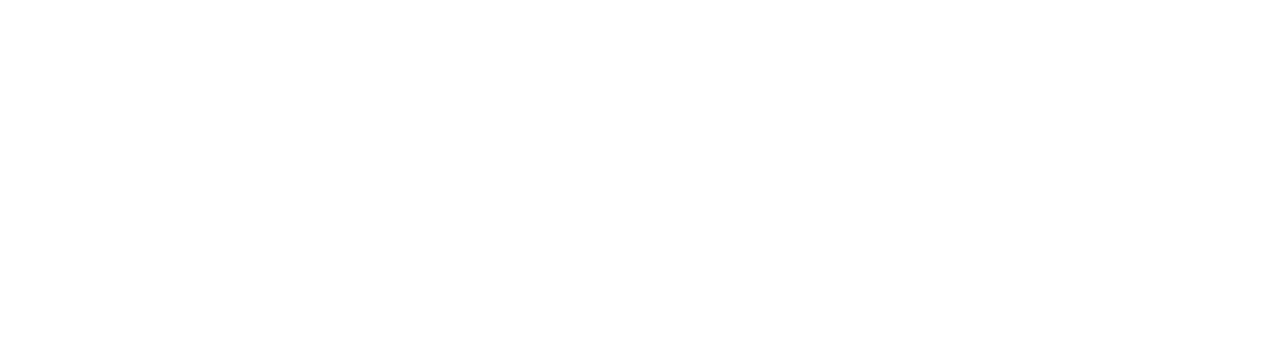
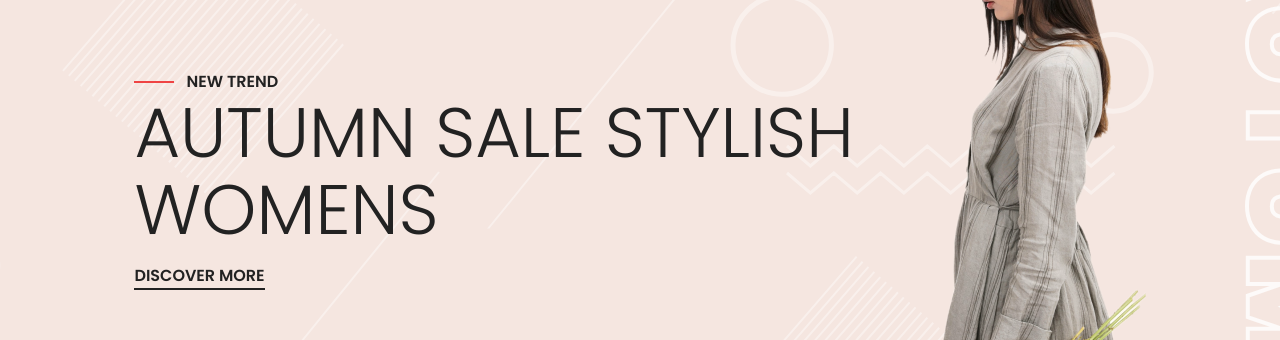
Before and after one commit to kechavez07/web, a React (Create React App) app: page / in a window 1280 px wide. Shown: the part 220-560 px from the top of the page. Built offline with nearby package versions, Linux system fonts and the light colour scheme; no server answers.

Commit message:
correccion

```diff
--- a/package.json
+++ b/package.json
@@ -41,6 +41,6 @@
     "postcss": "^8.4.19",
     "react-icons": "^4.6.0",
     "react-router-dom": "^6.4.3",
-    "tailwindcss": "^3.2.4"
+    "tailwindcss": "^3.3.3"
   }
 }
--- a/src/components/Hero.js
+++ b/src/components/Hero.js
@@ -1,7 +1,28 @@
 import React from 'react';
+import womanImg from '../img/woman_hero.png';
+import {Link} from 'react-router-dom';
 
 const Hero = () => {
-  return <div>Hero</div>;
+  return (
+  <section className='bg-pink-200 h-[800px] bg-hero bg-cover bg-center py-24 '>
+    <div className='container mx-auto flex justify-around h-full ' >
+      {/* text */}
+      <div className='flex flex-col justify-center' >
+        <div className='font-semibold flex items-center uppercase' >
+         <div className='w-10 h-[2px] bg-red-500 mr-3'></div> New Trend
+        </div >
+        <h1 className='text-[70px] leading-[1.1] font-light mb-4' >
+          AUTUMN SALE STYLISH <br/>
+          <span>WOMENS</span>
+        </h1>
+        <Link className='self-start uppercase font-semibold border-b-2 border-primary' to={'/'} > Discover More </Link>
+      </div>
+      {/* image */}
+      <div className='hidden lg:block' >
+        <img src={womanImg} alt='' />
+      </div>
+    </div>
+  </section>);
 };
 
 export default Hero;
--- a/src/components/Sidebar.js
+++ b/src/components/Sidebar.js
@@ -11,6 +11,7 @@
 
   const {isOpen, handleCLose } = useContext(SidebarContext);
   const {cart, clearCart,total} = useContext(CartContext);
+  console.log(parseFloat(total).toFixed(2));
 
   return (
   <div className={` ${ isOpen ? 'right-0' : '-right-full' } w-full bg-white fixed top-0 h-full shadow-2xl md:w-[35vw] xl:max-w-[30vw] transition-all duration-300 z-20 px-4 lg:px-[35px]`} >
@@ -31,12 +32,14 @@
     <div className='flex flex-col gap-y-3 py-4 mt-4' >
       <div className=' flex w-full justify-between items-center' >
         {/* total */}
-        <div className='uppercase font-semibold' ><span className='mr-2' >Total:</span>$ {parseFloat(total)}</div>
+        <div className='uppercase font-semibold' ><span className='mr-2' >Total:</span>$ {parseFloat(total).toFixed(2)}</div>
         {/* limpiar */}
         <div onClick={clearCart} className='cursor-pointer py-4 bg-red-500 text-white w-12 h-12 flex justify-center items-center text-xl '>
           <FiTrash2/>
         </div>
       </div>
+      <Link to='/' className='bg-gray-200 flex p-4 justify-center items-center text-primary w-full font-medium' > View Cart</Link>
+      <Link to='/' className='bg-primary flex p-4 justify-center items-center text-whitw w-full font-medium' > Checkout</Link>
     </div>
   </div>
   );
--- a/src/pages/Home.js
+++ b/src/pages/Home.js
@@ -1,7 +1,7 @@
 import React,{useContext} from 'react';
 import { ProductContext } from '../contexts/ProductContext';
 import Product from '../components/Product';
-
+import Hero from '../components/Hero';
 
 const Home = () => {
 
@@ -15,6 +15,7 @@
 
   return(
   <div>
+    <Hero/>
     <section className='py-16'>
      <div className='container mx-auto'>
       <div className='grid grid-cols-1 md:grid-cols-2 lg:grid-cols-4 xl:grid-cols-5 grap-[30px] max-w-sm mx-auto md:max-w-none md:mx-0'>
```
Also changed, not shown: 1 other file (tests, documents, lock files or other folders).
